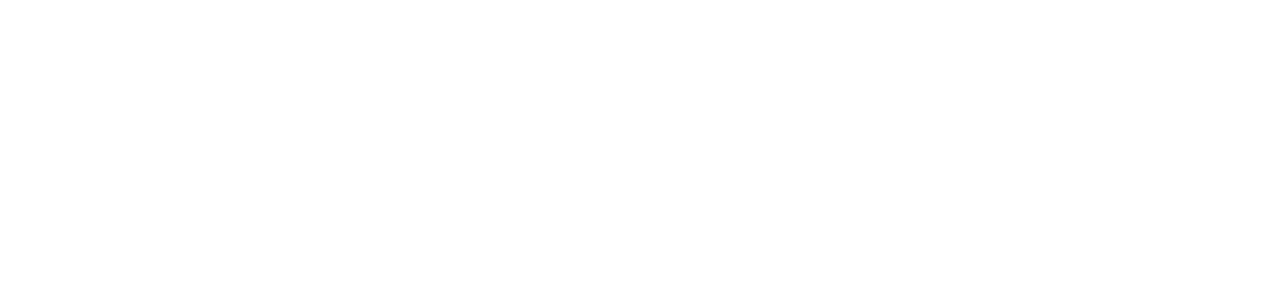
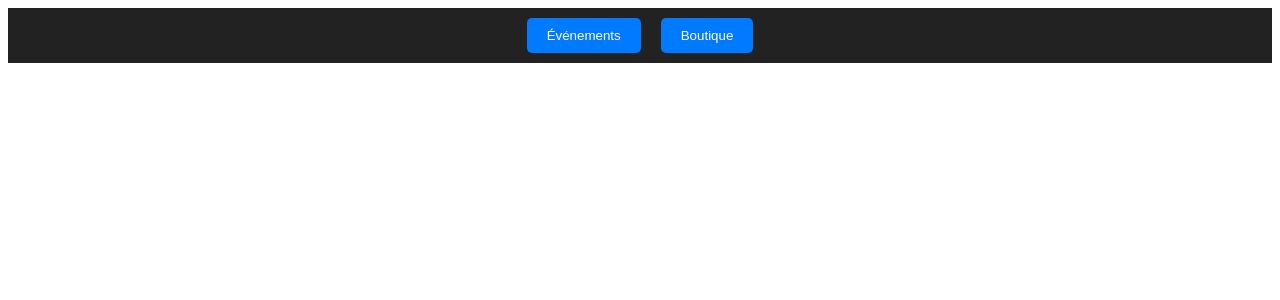
Before and after one commit to PAUNETantoine/Sae401Front, a React (Create React App) app: page / in a window 1280 px wide. Shown: the top 300 px of the page. Built offline with nearby package versions, Linux system fonts and the light colour scheme.

Commit message:
Code pour antonin

```diff
--- a/src/composants/Bouton.jsx
+++ b/src/composants/Bouton.jsx
@@ -1,4 +1,4 @@
-import "/src/styles/composants/Bouton.css";
+import "../styles/composants/Boutton.css";
 
 function Bouton({ texte, onClick, className = "" }) {
     return (
--- a/src/composants/Navbar.jsx
+++ b/src/composants/Navbar.jsx
@@ -1,4 +1,4 @@
-import "/src/styles/composants/Navbar.css";
+import "../styles/composants/Navbar.css";
 import Bouton from "./Bouton";
 
 function Navbar() {
--- a/src/pages/Accueil.jsx
+++ b/src/pages/Accueil.jsx
@@ -1,4 +1,5 @@
 import "../styles/pages/Accueil.css";
+import Navbar from "../composants/Navbar";
 
 
 function Accueil()
@@ -8,7 +9,7 @@
     }
 
     return (
-        <div></div>
+        <Navbar></Navbar>
     );
 }
 
```
Also changed, not shown: src/composants/carroussel.jsx (+7 -2 lines), src/styles/composants/Boutton.css (added).
